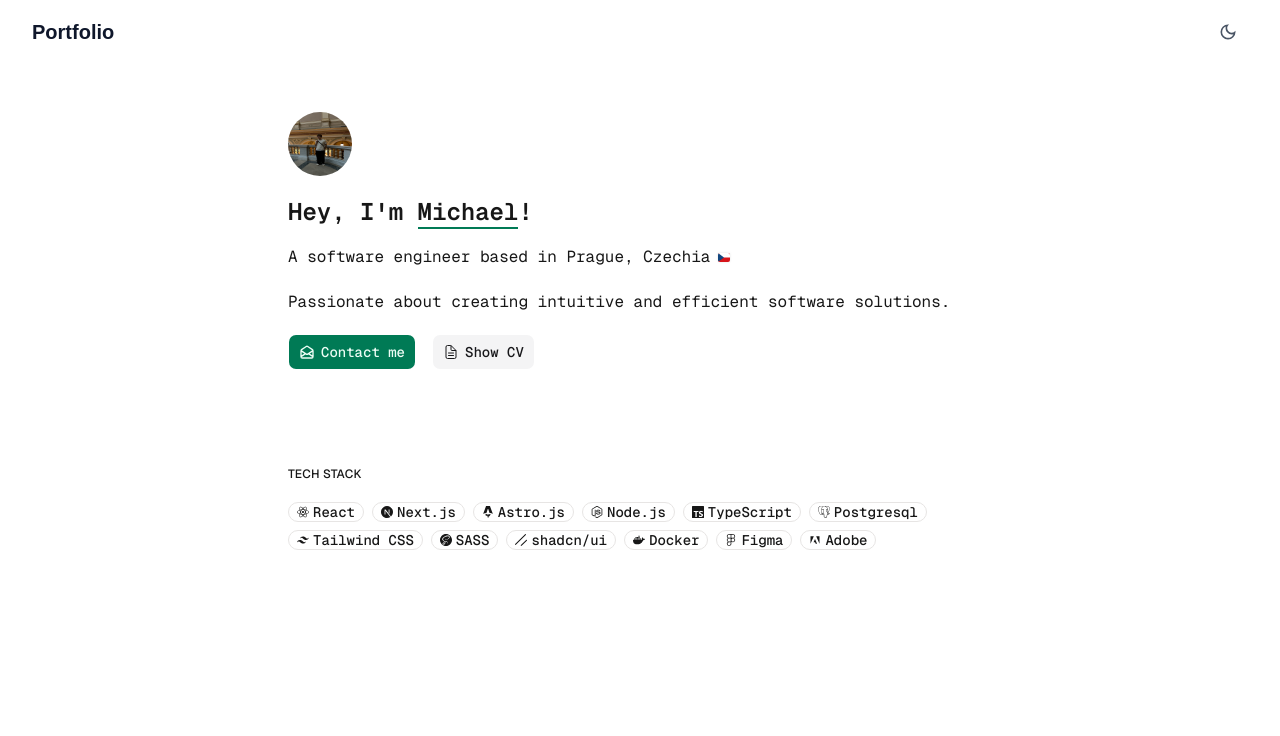
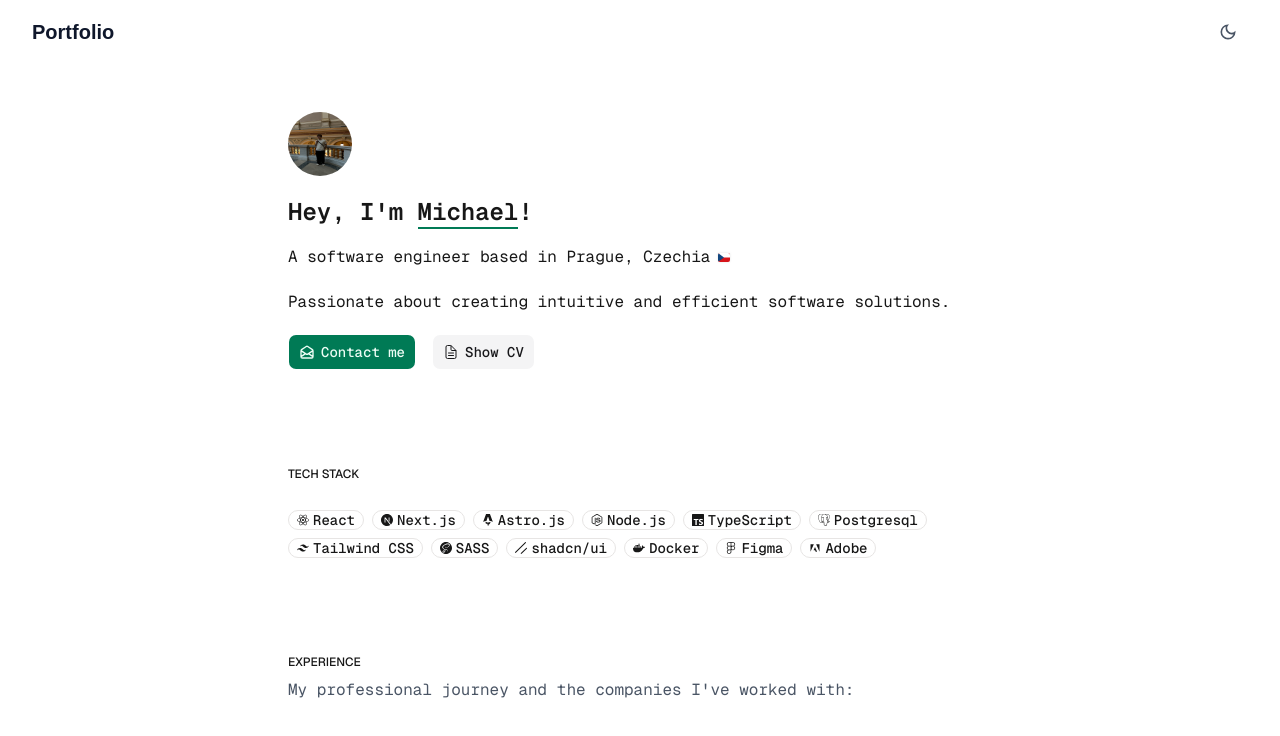
Before and after one commit to michaelptacek05/michaelptacek.com, a Next.js app: page / in a window 1280 px wide. Shown: the top 736 px of the page. Built offline with nearby package versions, Linux system fonts and the light colour scheme.

Commit message:
feat: add SectionHeader component and integrate into HomeTechStack and HomeExperience fix: update cursor style for ThemeToggle button

```diff
--- /dev/null
+++ b/app/components/SectionHeader.tsx
@@ -0,0 +1,20 @@
+export function SectionHeader({
+    heading,
+    text,
+}: {
+    heading: string;
+    text?: string;
+}) {
+    return (
+        <div className={text ? "mb-6" : "mb-2"}>
+            <h2 className="font-sans font-medium text-xs text-faded uppercase">
+                {heading}
+            </h2>
+            {text && (
+                <p className="mt-2 font-mono text-md text-gray-600 dark:text-gray-300">
+                    {text}
+                </p>
+            )}
+        </div>
+    );
+}
--- a/app/components/layout/Header/HeaderThemeToggle.tsx
+++ b/app/components/layout/Header/HeaderThemeToggle.tsx
@@ -34,7 +34,7 @@ export function ThemeToggle() {
     return (
         <div className="relative group flex justify-center">
             <button
-                className="p-2.5 rounded-xl hover:bg-gray-500/30 text-gray-600 dark:text-gray-400 hover:text-gray-700 dark:hover:text-gray-100 transition-all focus:outline-none"
+                className="p-2.5 rounded-xl hover:bg-gray-500/30 text-gray-600 dark:text-gray-400 hover:text-gray-700 dark:hover:text-gray-100 transition-all focus:outline-none cursor-pointer"
                 onClick={() =>
                     setTheme(resolvedTheme === "dark" ? "light" : "dark")
                 }
--- /dev/null
+++ b/app/components/pages/Home/HomeExperience.tsx
@@ -0,0 +1,14 @@
+import { Section } from "lucide-react";
+import { ContentContainer } from "../../ContentContainer";
+import { SectionHeader } from "../../SectionHeader";
+
+export default function HomeExpecience() {
+    return(
+        <section>
+            <ContentContainer>
+                <SectionHeader heading="Experience" text="My professional journey and the companies I've worked with:" />
+
+            </ContentContainer>
+        </section>
+    )
+}
--- a/app/components/pages/Home/HomeTechStack.tsx
+++ b/app/components/pages/Home/HomeTechStack.tsx
@@ -2,6 +2,7 @@ import { ContentContainer } from "../../ContentContainer";
 import { Badge } from "@/components/ui/badge";
 import { SiAstro, SiDocker, SiFigma, SiNextdotjs, SiNodedotjs, SiPostgresql, SiReact, SiSass, SiShadcnui, SiTailwindcss, SiTypescript } from "react-icons/si";
 import { LiaAdobe } from "react-icons/lia";
+import { SectionHeader } from "../../SectionHeader";
 
 const techStack = [
     {
@@ -58,7 +59,7 @@ export default function HomeTechStack() {
     return (
         <section>
             <ContentContainer>
-                <h2 className="font-sans font-medium text-xs text-faded tracking-[0.02em] uppercase">Tech Stack</h2>
+                <SectionHeader heading="Tech Stack" />
                 <div className="flex flex-wrap pt-5 gap-2">
                     {techStack.map((tech, index) => (
                         <Badge variant="outline" className="font-mono text-sm" key={index}>
--- a/app/components/pages/Home/PageHome.tsx
+++ b/app/components/pages/Home/PageHome.tsx
@@ -1,11 +1,13 @@
 import Hero from "./HomeHero";
 import HomeTechStack from "./HomeTechStack";
+import HomeExpecience from "./HomeExperience";
 
 export default function PageHome() {
     return(
         <div>
             <Hero />
             <HomeTechStack />
+            <HomeExpecience />
         </div>
     );
 }
```
